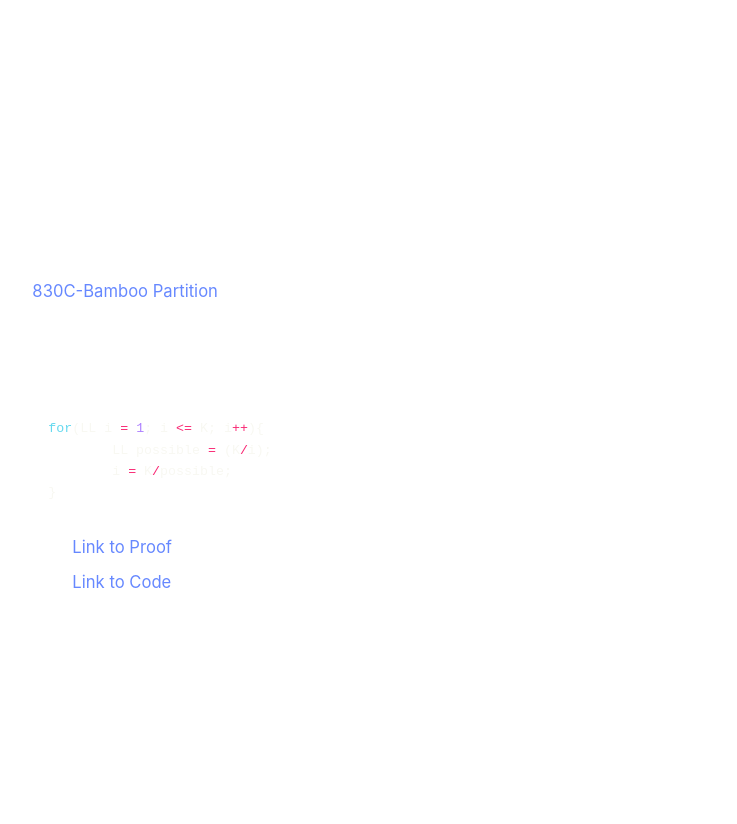
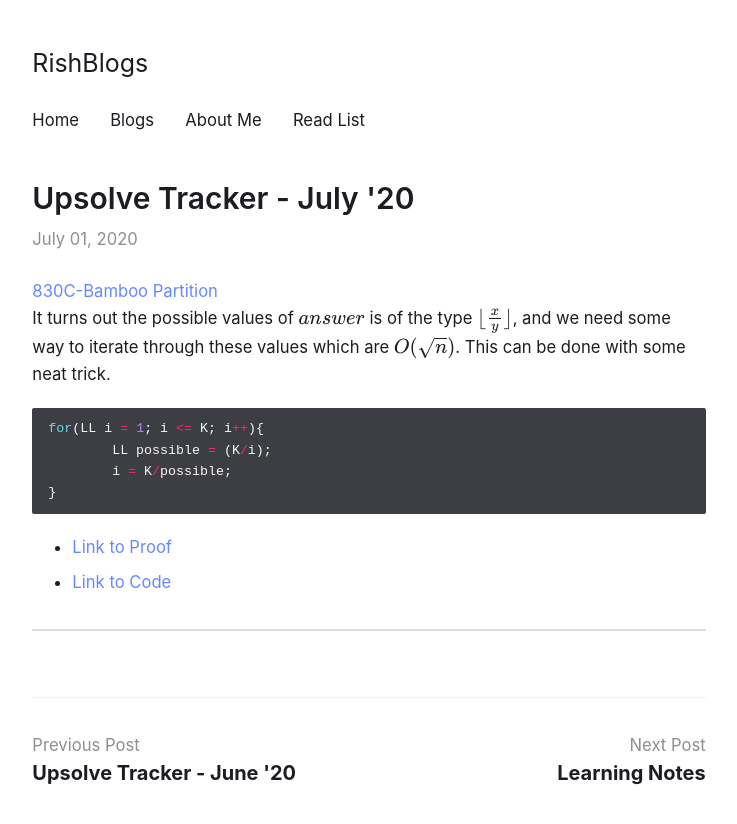
Before and after one commit to rish-singhal/blogs, a Jekyll site: the page built from _posts/2020-07-01-Upsolve-Questions-Ideas2.md, in a window 1280 px wide. Shown: the top 824 px of the page, without its empty margins (271-1008 px from the left). Built offline with Jekyll 4.4.1, drawn with Linux system fonts in a browser that asks for light colours; formulas are drawn with MathJax 3; comment, search, counter and statistics services are not loaded.

Commit message:
back to normal :

```diff
--- a/_sass/index.sass
+++ b/_sass/index.sass
@@ -3,7 +3,7 @@ $font-weight: 400 !default
 $heading-weight: 600 !default
 $line-height: 1.6 !default
 $link-color: #68f !default
-$dark: #ffffff !default
+$dark: #1c1d22 !default
 $light: #ffffff !default
 
 @function reduce ($percent)
```
